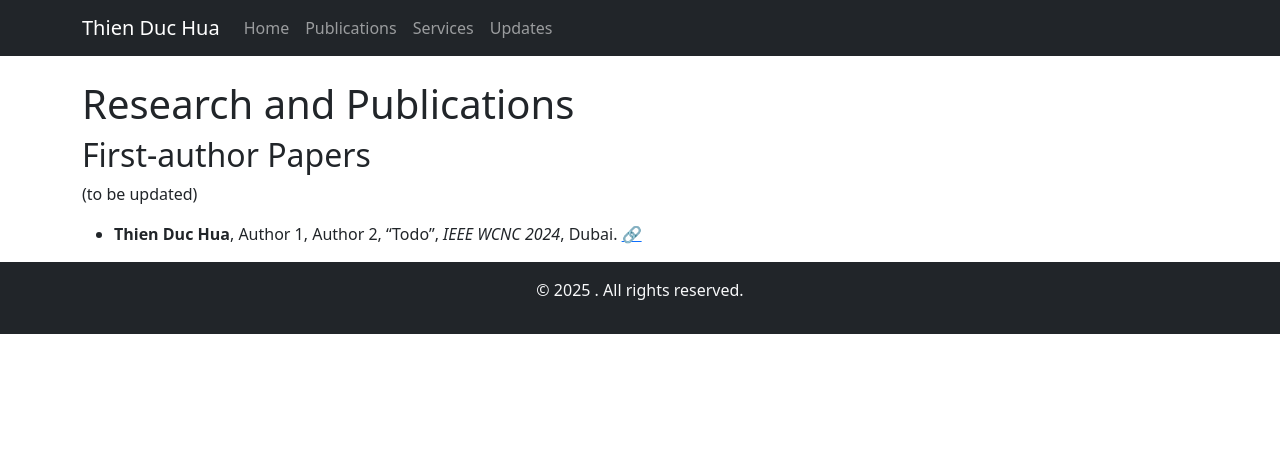
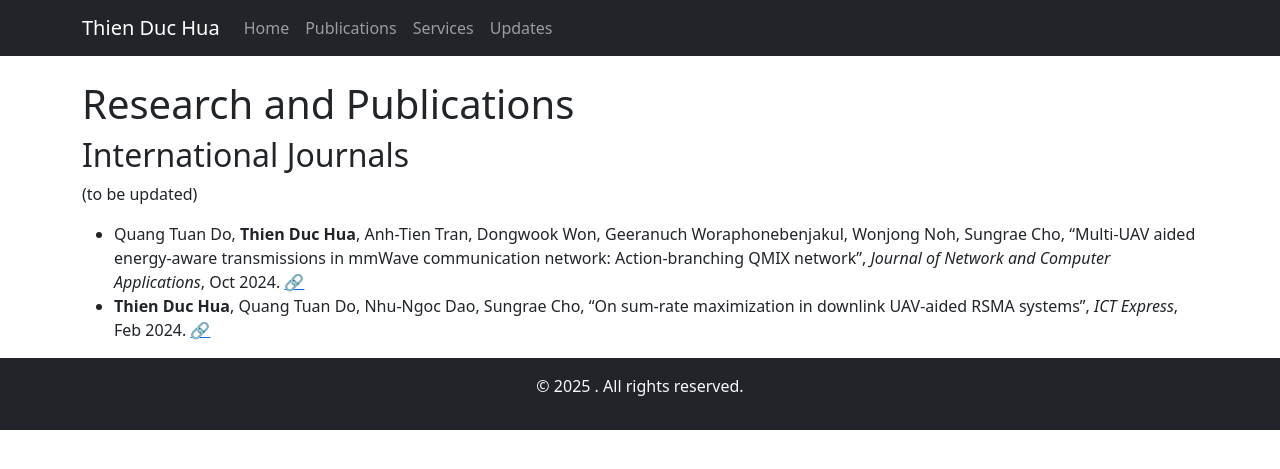
Before and after one commit to thienduchua/thienduchua.github.io, a Jekyll site: the page built from publications.md, in a window 1280 px wide. Shown: the top 469 px of the page. Built offline with Jekyll 4.4.1, drawn with Linux system fonts in a browser that asks for light colours.

Commit message:
Update publications.md

```diff
--- a/publications.md
+++ b/publications.md
@@ -5,6 +5,7 @@ title: Publications
 
 # Research and Publications
 
-## First-author Papers
+## International Journals
 (to be updated)
-- **Thien Duc Hua**, Author 1, Author 2, "Todo", *IEEE WCNC 2024*, Dubai. [🔗](https://ieeexplore.ieee.org/document/10571002)
+- Quang Tuan Do, **Thien Duc Hua**, Anh-Tien Tran, Dongwook Won, Geeranuch Woraphonebenjakul, Wonjong Noh, Sungrae Cho, "Multi-UAV aided energy-aware transmissions in mmWave communication network: Action-branching QMIX network", *Journal of Network and Computer Applications*, Oct 2024. [🔗](https://www.sciencedirect.com/science/article/pii/S1084804524001255)
+- **Thien Duc Hua**, Quang Tuan Do, Nhu-Ngoc Dao, Sungrae Cho, "On sum-rate maximization in downlink UAV-aided RSMA systems", *ICT Express*, Feb 2024. [🔗](https://www.sciencedirect.com/science/article/pii/S2405959523000280)
```
